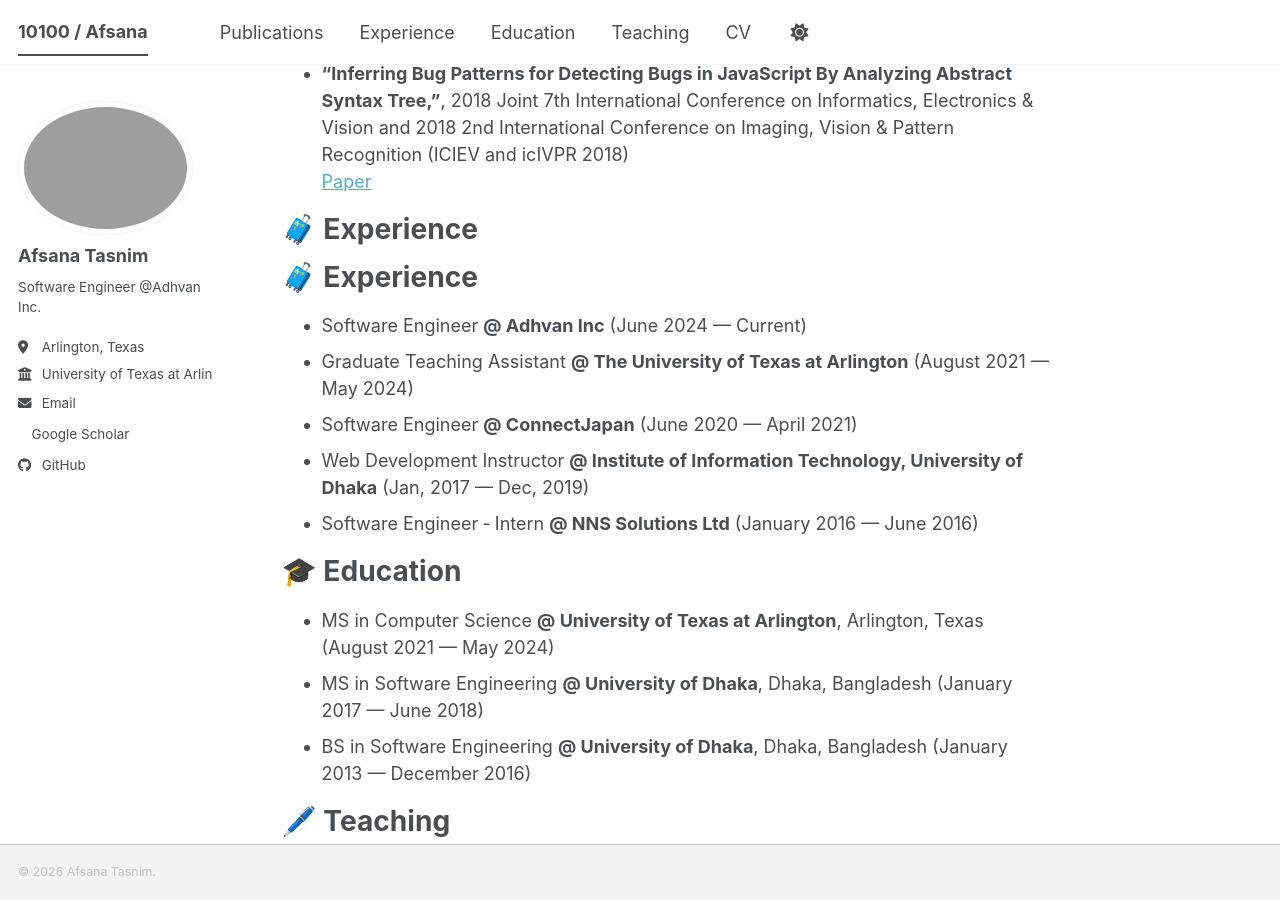
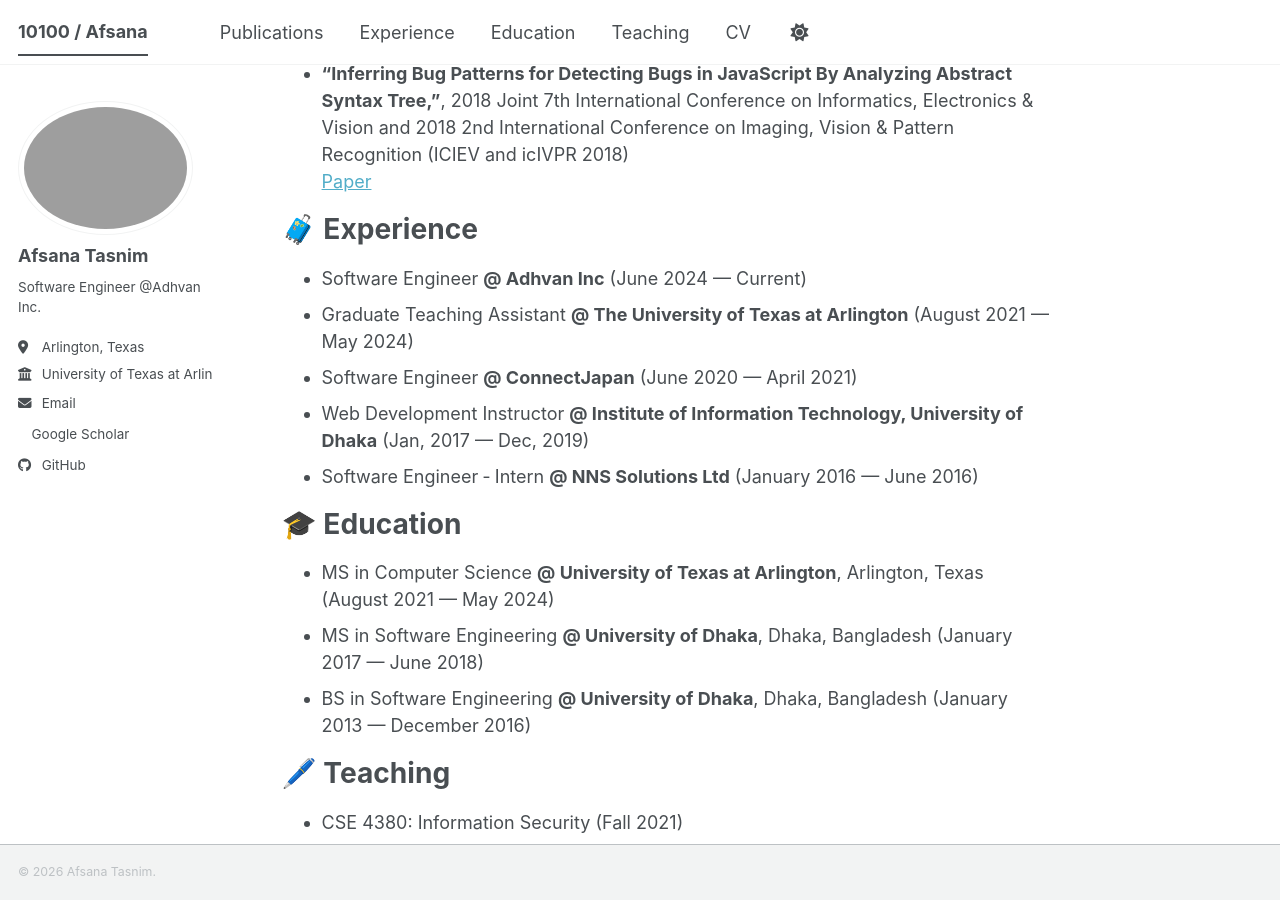
Before and after one commit to AfsanaTasnim/AfsanaTasnim.github.io, a Jekyll site: the page built from _pages/about.md, in a window 1280 px wide and 900 px high, scrolled down 457 px. Built offline with Jekyll 4.4.1, drawn with Linux system fonts in a browser that asks for light colours; a style sheet for code colours, icons or effects is not loaded.

Commit message:
Update about.md

```diff
--- a/_pages/about.md
+++ b/_pages/about.md
@@ -17,7 +17,6 @@ I have published one peer-reviewed research paper, which has received [3](https:
 - **"Inferring Bug Patterns for Detecting Bugs in JavaScript By Analyzing Abstract Syntax Tree,"**, 2018 Joint 7th International Conference on Informatics, Electronics & Vision and 2018 2nd International Conference on Imaging, Vision & Pattern Recognition (ICIEV and icIVPR 2018) <br>
 [Paper](https://www.researchgate.net/publication/331610435_Inferring_Bug_Patterns_for_Detecting_Bugs_in_JavaScript_By_Analyzing_Abstract_Syntax_Tree)
 
-# 🧳 Experience
 <h1 id="experience" style="scroll-margin-top: 80px;">🧳 Experience</h1>
 - Software Engineer **@ Adhvan Inc**  (June 2024 — Current)
 - Graduate Teaching Assistant **@ The University of Texas at Arlington** (August 2021 — May 2024)
```
